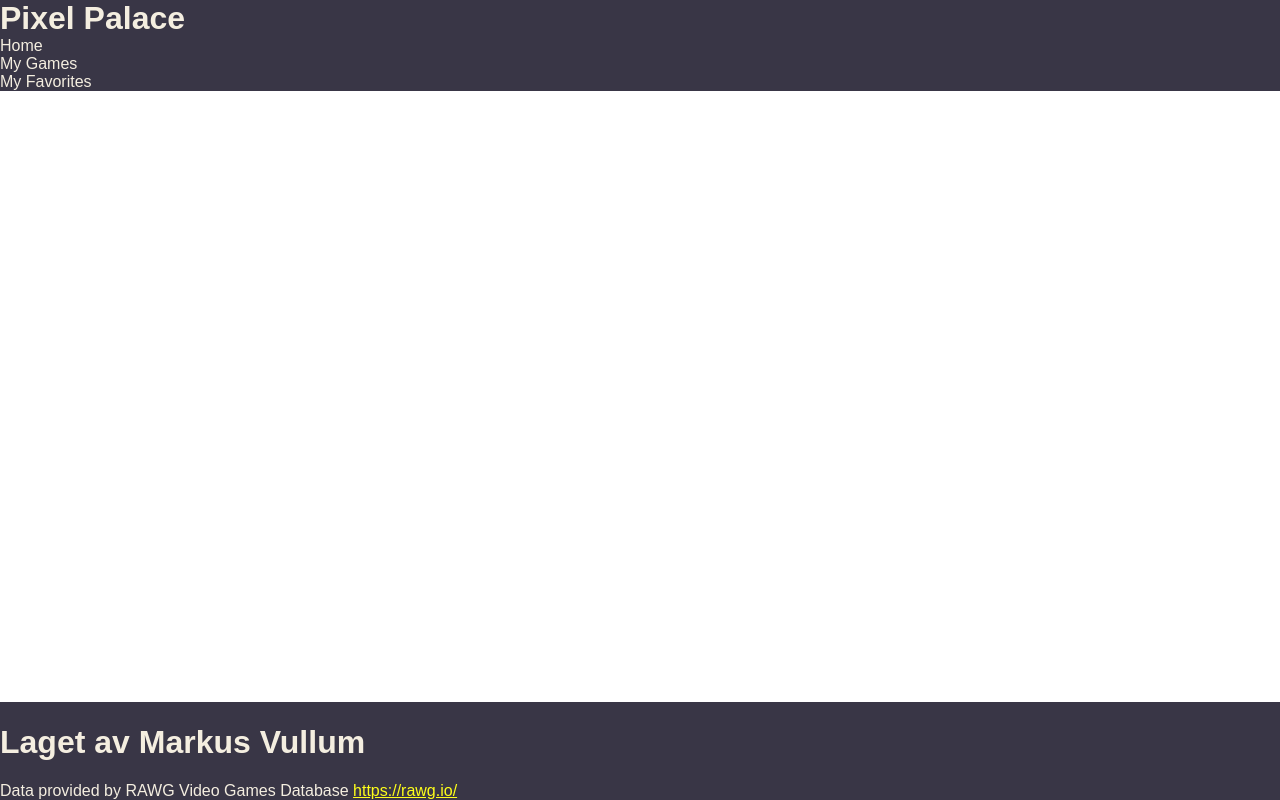
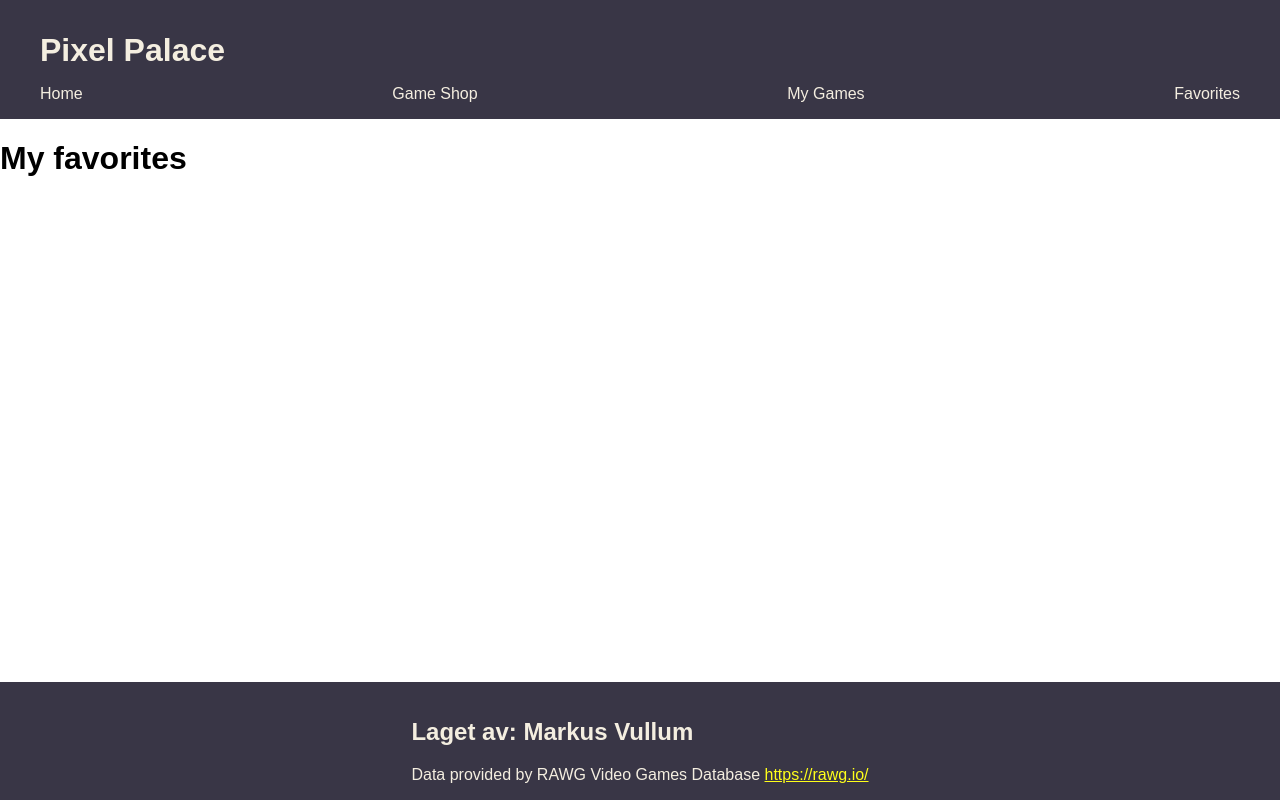
Before and after one commit to mavu1707/UIN_Eksamen_Gruppe_33, a React (Create React App) app in the folder frontend/: page /myfavorites in a window 1280 px wide. Built offline with nearby package versions, Linux system fonts and the light colour scheme; a web font is replaced by a local one.

Commit message:
Fikset på header og footer, lagt til routing

```diff
--- a/frontend/package.json
+++ b/frontend/package.json
@@ -8,6 +8,7 @@
     "@testing-library/user-event": "^13.5.0",
     "react": "^18.2.0",
     "react-dom": "^18.2.0",
+    "react-router-dom": "^6.11.0",
     "react-scripts": "5.0.1",
     "sass": "^1.62.1",
     "web-vitals": "^2.1.4"
--- a/frontend/src/App.scss
+++ b/frontend/src/App.scss
@@ -12,14 +12,26 @@ body{
 
 header{
   background-color: $secondary;
-  color: $primary;
 
   h1{
-    margin: 0;
+    margin: 0 auto;
+    max-width: $maxWidth;
+    padding-top: 2rem;
+  }
+
+  a{
+    color: $primary;
+    text-decoration: none;
   }
 
   nav{
     list-style: none;
+    max-width: $maxWidth;
+    margin: 0 auto;
+    display: flex;
+    justify-content: space-between;
+    padding-top: 1rem;
+    padding-bottom: 1rem;
   }
 }
 
@@ -30,6 +42,15 @@ footer{
   left: 0;
   bottom: 0;
   width: 100%;
+  display: flex;
+
+  div{
+    max-width: $maxWidth;
+    margin: 0 auto;
+    justify-content: center;
+    padding-top: 1rem;
+    padding-bottom: 1rem;
+  }
 
   a{
     color: rgb(255, 255, 26);
--- a/frontend/src/components/Footer.js
+++ b/frontend/src/components/Footer.js
@@ -1,9 +1,11 @@
 export default function Footer(){
   return(
     <footer>
-      <h1>Laget av Markus Vullum</h1>
-      <span>Data provided by RAWG Video Games Database </span>
-      <a href="https://rawg.io/">https://rawg.io/</a>
+      <div>
+        <h2>Laget av: Markus Vullum</h2>
+        <span>Data provided by RAWG Video Games Database </span>
+        <a href="https://rawg.io/">https://rawg.io/</a>
+      </div>
     </footer>
   )
 }
--- a/frontend/src/components/Header.js
+++ /dev/null
@@ -1,13 +0,0 @@
-
-export default function Header(){
-  return(
-    <header>
-      <h1>Pixel Palace</h1>
-      <nav>
-        <li>Home</li>
-        <li>My Games</li>
-        <li>My Favorites</li>
-      </nav>
-    </header>
-  )
-}
--- /dev/null
+++ b/frontend/src/components/Headers.js
@@ -0,0 +1,11 @@
+import Nav from "./Nav"
+import { Link } from 'react-router-dom';
+
+export default function Header(){
+  return(
+    <header>
+      <h1><Link to="/" >Pixel Palace</Link></h1>
+      <Nav></Nav>
+    </header>
+  )
+}
--- /dev/null
+++ b/frontend/src/components/Nav.js
@@ -0,0 +1,12 @@
+import { Link } from 'react-router-dom';
+
+export default function Nav(){
+  return(
+    <nav>
+      <li><Link to="/" >Home</Link></li>
+      <li><Link to="/gameshop" >Game Shop</Link></li>
+      <li><Link to="/mygames" >My Games</Link></li>
+      <li><Link to="/myfavorites" >Favorites</Link></li>
+    </nav>
+  )
+}
--- a/frontend/src/components/dashboard.js
+++ b/frontend/src/components/dashboard.js
@@ -1,11 +1,21 @@
-import Header from "../components/Header";
 import Footer from "../components/Footer";
+import Header from "./Headers";
+import GameShop from './GameShop';
+import MyGames from './MyGames';
+import MyFavorites from './MyFavorites';
+import { BrowserRouter as Router, Routes, Route } from 'react-router-dom';
 
-export default function Dashboard(){
-  return(
-    <>
-      <Header></Header>
-      <Footer></Footer>
-    </>
-  )
+
+export default function Dashboard() {
+  return (
+    <Router>
+    <Header/>
+      <Routes>
+        <Route path="/gameshop" element={<GameShop />} />
+        <Route path="/mygames" element={<MyGames />} />
+        <Route path="/myfavorites" element={<MyFavorites />} />
+      </Routes>
+      <Footer/>
+    </Router>
+  );
 }
--- a/frontend/src/components/gamecard.js
+++ b/frontend/src/components/gamecard.js
@@ -1,3 +1,5 @@
 export default function GameCard(){
-
+  return (
+    <h1>GameCard</h1>
+  )
 }
--- a/frontend/src/components/gamepage.js
+++ b/frontend/src/components/gamepage.js
@@ -1,3 +1,5 @@
 export default function GamePage(){
-
+  return (
+    <h1>GamePage</h1>
+  )
 }
--- a/frontend/src/components/gameshop.js
+++ b/frontend/src/components/gameshop.js
@@ -1,3 +1,5 @@
 export default function GameShop(){
-
+  return (
+    <h1>Gameshop</h1>
+  )
 }
--- a/frontend/src/components/myfavorites.js
+++ b/frontend/src/components/myfavorites.js
@@ -1,3 +1,5 @@
 export default function MyFavorites(){
-
+  return (
+    <h1>My favorites</h1>
+  )
 }
--- a/frontend/src/components/mygames.js
+++ b/frontend/src/components/mygames.js
@@ -1,3 +1,5 @@
 export default function MyGames(){
-
+  return (
+    <h1>My Games</h1>
+  )
 }
```
Also changed, not shown: 1 other file (tests, documents, lock files or other folders).
